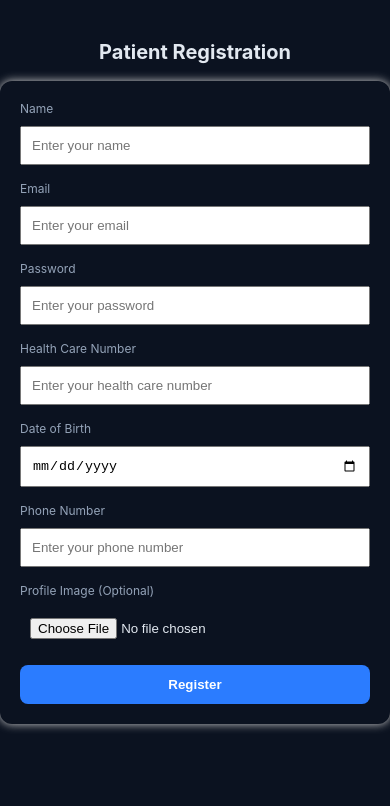
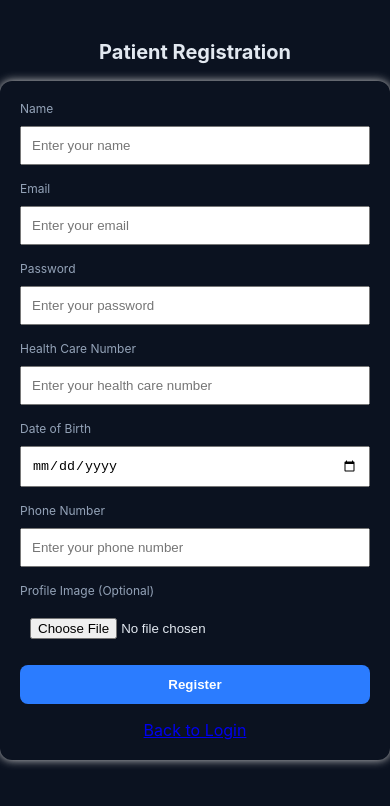
Before and after one commit to SuzanoVini/blood-sugar-monitoring-system, a React app in the folder frontend/: page /register in a window 390 px wide. Shown: the top 806 px of the page. Built offline with nearby package versions, Linux system fonts and the light colour scheme; no server answers; the HTML template or start-up script is replaced by a standard one.

Commit message:
Require phone on registration and add back-to-login links

```diff
--- a/frontend/src/pages/Register.tsx
+++ b/frontend/src/pages/Register.tsx
@@ -173,6 +173,9 @@
         >
           {loading ? "Registering..." : "Register"}
         </button>
+        <div style={{ marginTop: 16 }}>
+          <a href="/login">Back to Login</a>
+        </div>
       </div>
     </div>
   );
--- a/frontend/src/pages/ResetPassword.tsx
+++ b/frontend/src/pages/ResetPassword.tsx
@@ -107,6 +107,9 @@
         >
           {loading ? "Resetting..." : "Reset Password"}
         </button>
+        <div style={{ marginTop: 16 }}>
+          <a href="/login">Back to Login</a>
+        </div>
       </div>
     </div>
   );
```
Also changed, not shown: 1 other file (tests, documents, lock files or other folders).
